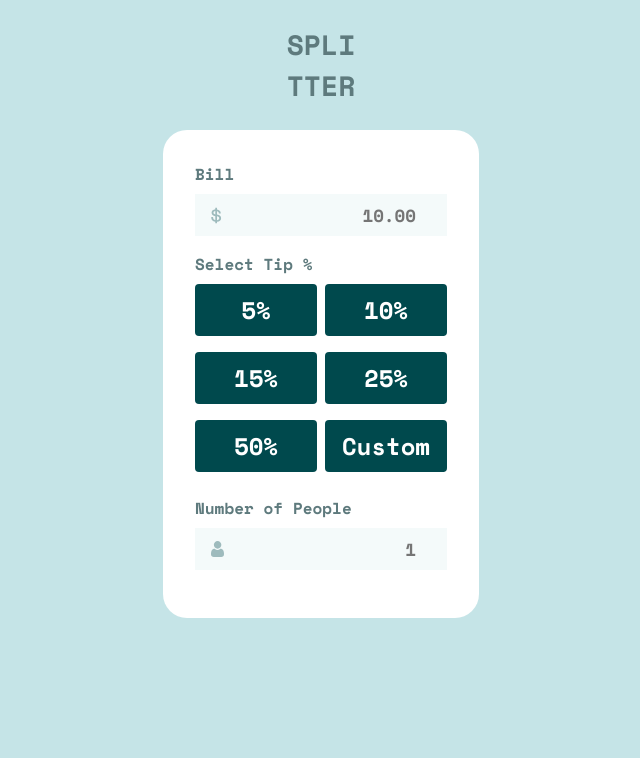
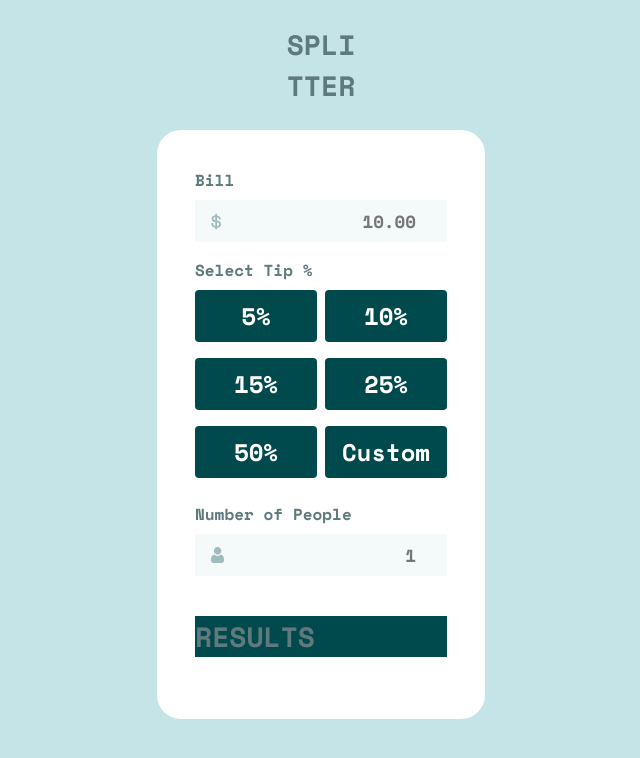
Before and after one commit to PHnrq/tip-calculator-app, a React (Create React App) app: page / in a window 1280 px wide. Shown: the top 758 px of the page, without its empty margins (319-959 px from the left). Built offline with nearby package versions, Linux system fonts and the light colour scheme.

Commit message:
Transaforma Form e Results em componentes independentes

```diff
--- a/src/App.tsx
+++ b/src/App.tsx
@@ -4,12 +4,12 @@ import { GlobalStyle } from "./style/GlobalStyle";
 export function App() {
   return (
     <div className="App">
-      <GlobalStyle />
-      <h1>
+     <h1>
         Spli
         <br />
         tter
       </h1>
+      <GlobalStyle />
       <Main />
     </div>
   );
--- /dev/null
+++ b/src/components/Main/Form/index.tsx
@@ -0,0 +1,49 @@
+import { Container } from "./style";
+
+
+export function Form() {
+    return (
+        <Container>
+            <label htmlFor="bill">Bill</label>
+            <input type="number" id="bill" name="bill" className="bill" placeholder='10.00'/>
+
+            <fieldset>
+                <legend>Select Tip %</legend>
+
+                <label htmlFor="tip-5" >
+                    <input type="radio" name="tip" id="tip-5" value="5"/>
+                    <span>5%</span>
+                </label>
+
+
+                <label htmlFor="tip-10" >
+                    <input type="radio" name="tip" id="tip-10" value="10"/>
+                    <span>10%</span>
+                </label>
+
+                <label htmlFor="tip-15" >
+                    <input type="radio" name="tip" id="tip-15" value="15"/>
+                    <span>15%</span>
+                </label>
+
+                <label htmlFor="tip-25" >
+                    <input type="radio" name="tip" id="tip-25" value="25"/>
+                    <span>25%</span>
+                </label>
+
+                <label htmlFor="tip-50" >
+                    <input type="radio" name="tip" id="tip-50" value="50"/>
+                    <span>50%</span>
+                </label>
+
+                <label htmlFor="tip-custom">
+                    <input type="radio" name="tip" id="tip-custom"/>
+                    <span>Custom</span>
+                </label>
+            </fieldset>
+
+            <label htmlFor="numOfPeople">Number of People</label>
+            <input type="number" name="numOfPeople" id="numOfPeople" className="numOfPeople" placeholder="1"/>
+        </Container>
+    );
+}
--- /dev/null
+++ b/src/components/Main/Form/style.ts
@@ -0,0 +1,68 @@
+import styled from 'styled-components';
+import dolarImg from "../../../assets/icon-dollar.svg";
+import personImg from "../../../assets/icon-person.svg";
+
+export const Container = styled.form`
+
+    font-size: 2.8rem;
+    border-radius: 2.4rem;
+    display: flex;
+    flex-direction: column;
+
+    input[type="number"] {
+        padding: 0.8rem 1.6rem;
+        margin-block-end: 1.6rem;
+
+        background-color: var(--very-light-grayish-cyan);
+        background-position-x: 1.6rem;
+        background-position-y: center;
+        text-align: right;
+    }
+
+    label , legend{
+        font-size: 1.6rem;
+        margin-block-end: .8rem;
+        color: var(--dark-grayish-cyan);
+    }
+
+    .bill {
+        background: url(${dolarImg}) no-repeat;
+    }
+
+    .numOfPeople{
+        background: url(${personImg}) no-repeat;
+    }
+
+    fieldset {
+        display: grid;
+        grid-template-columns: 1fr 1fr;
+        gap: .8rem;
+        margin-block-end: 1.6rem;
+    }
+
+    fieldset label {
+        float:left;
+        background-color:var(--very-dark-cyan);
+        color: var(--white);
+        border-radius:4px;
+        overflow:auto;
+
+    }
+
+    fieldset label span {
+        text-align:center;
+        font-size: 2.4rem;
+        padding:0.8rem;
+        display:block;
+    }
+
+    fieldset label input {
+        position:absolute;
+        top:-20px;
+    }
+
+    fieldset input:checked + span {
+        background-color:var(--strong-cyan);
+        color: var(--very-dark-cyan);
+    }
+`;
--- /dev/null
+++ b/src/components/Main/Results/index.tsx
@@ -0,0 +1,9 @@
+import { Container } from "./style";
+
+export function Results() {
+  return (
+    <Container>
+      <h1>Results</h1>
+    </Container>
+  );
+}
--- /dev/null
+++ b/src/components/Main/Results/style.ts
@@ -0,0 +1,6 @@
+import  styled from 'styled-components';
+
+export const Container = styled.div`
+    background: var(--very-dark-cyan);
+
+`
--- a/src/components/Main/index.tsx
+++ b/src/components/Main/index.tsx
@@ -1,49 +1,12 @@
+import { Form } from "./Form";
+import { Results } from "./Results";
 import { Container } from "./style";
 
-
 export function Main() {
-    return (
-        <Container>
-            <label htmlFor="bill">Bill</label>
-            <input type="number" id="bill" name="bill" className="bill" placeholder='10.00'/>
-
-            <fieldset>
-                <legend>Select Tip %</legend>
-
-                <label htmlFor="tip-5" >
-                    <input type="radio" name="tip" id="tip-5" value="5"/>
-                    <span>5%</span>
-                </label>
-
-
-                <label htmlFor="tip-10" >
-                    <input type="radio" name="tip" id="tip-10" value="10"/>
-                    <span>10%</span>
-                </label>
-
-                <label htmlFor="tip-15" >
-                    <input type="radio" name="tip" id="tip-15" value="15"/>
-                    <span>15%</span>
-                </label>
-
-                <label htmlFor="tip-25" >
-                    <input type="radio" name="tip" id="tip-25" value="25"/>
-                    <span>25%</span>
-                </label>
-
-                <label htmlFor="tip-50" >
-                    <input type="radio" name="tip" id="tip-50" value="50"/>
-                    <span>50%</span>
-                </label>
-
-                <label htmlFor="tip-custom">
-                    <input type="radio" name="tip" id="tip-custom"/>
-                    <span>Custom</span>
-                </label>
-            </fieldset>
-
-            <label htmlFor="numOfPeople">Number of People</label>
-            <input type="number" name="numOfPeople" id="numOfPeople" className="numOfPeople" placeholder="1"/>
-        </Container>
-    );
+  return (
+    <Container>
+        <Form />
+        <Results />
+    </Container>
+  );
 }
--- a/src/components/Main/style.ts
+++ b/src/components/Main/style.ts
@@ -1,69 +1,9 @@
-import styled from 'styled-components';
-import dolarImg from "../../assets/icon-dollar.svg";
-import personImg from "../../assets/icon-person.svg";
+import styled from "styled-components";
 
-export const Container = styled.form`
+export const Container = styled.main`
     background: var(--white);
-    padding: 3.2rem;
+    padding: 3.8rem;
     font-size: 2.8rem;
     border-radius: 2.4rem;
-    display: flex;
-    flex-direction: column;
 
-    input[type="number"] {
-        padding: 0.8rem 1.6rem;
-        margin-block-end: 1.6rem;
-
-        background-color: var(--very-light-grayish-cyan);
-        background-position-x: 1.6rem;
-        background-position-y: center;
-        text-align: right;
-    }
-
-    label , legend{
-        font-size: 1.6rem;
-        margin-block-end: .8rem;
-        color: var(--dark-grayish-cyan);
-    }
-
-    .bill {
-        background: url(${dolarImg}) no-repeat;
-    }
-
-    .numOfPeople{
-        background: url(${personImg}) no-repeat;
-    }
-
-    fieldset {
-        display: grid;
-        grid-template-columns: 1fr 1fr;
-        gap: .8rem;
-        margin-block-end: 1.6rem;
-    }
-
-    fieldset label {
-        float:left;
-        background-color:var(--very-dark-cyan);
-        color: var(--white);
-        border-radius:4px;
-        overflow:auto;
-
-    }
-
-    fieldset label span {
-        text-align:center;
-        font-size: 2.4rem;
-        padding:0.8rem;
-        display:block;
-    }
-
-    fieldset label input {
-        position:absolute;
-        top:-20px;
-    }
-
-    fieldset input:checked + span {
-        background-color:var(--strong-cyan);
-        color: var(--very-dark-cyan);
-    }
 `;
```
